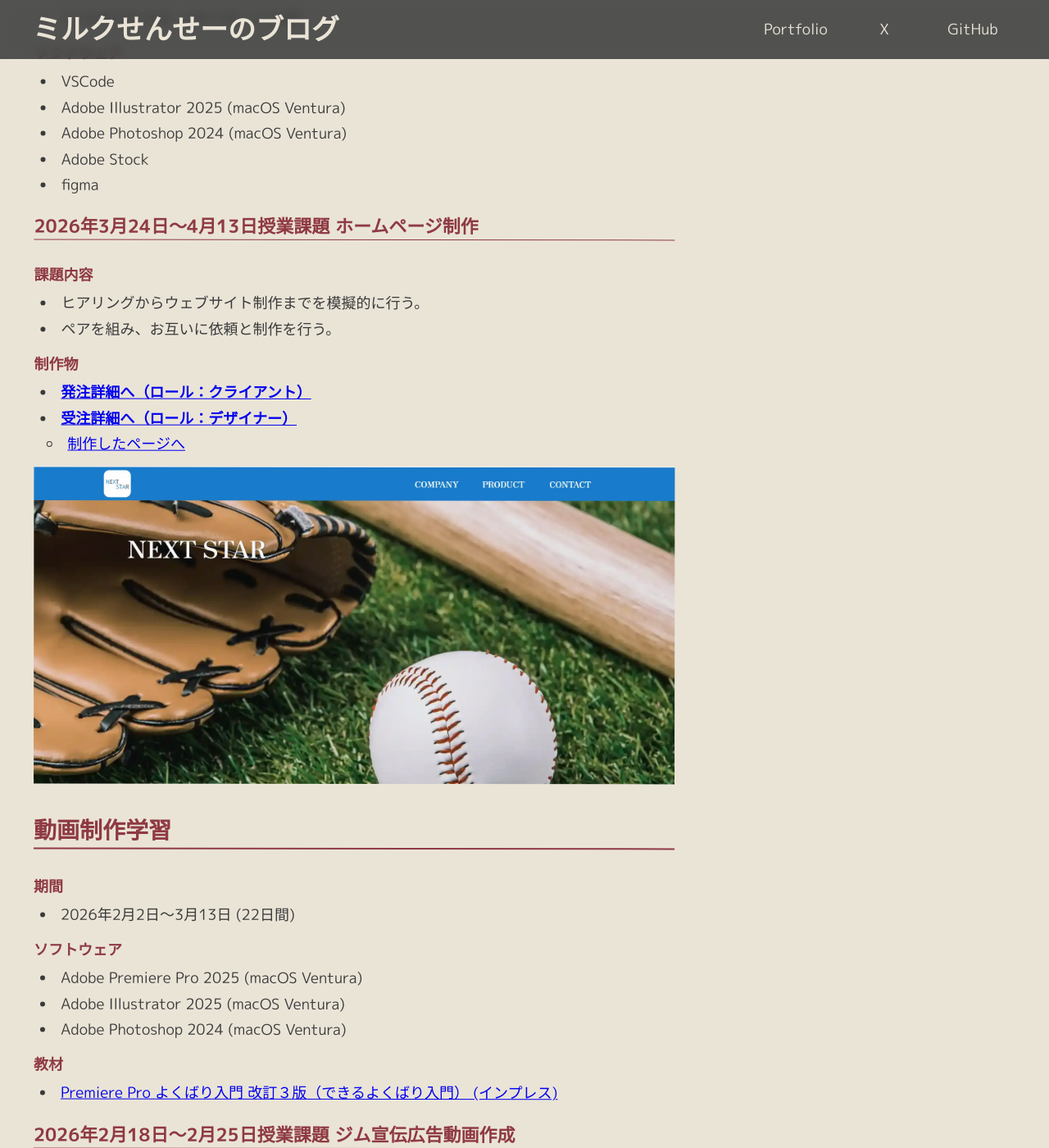
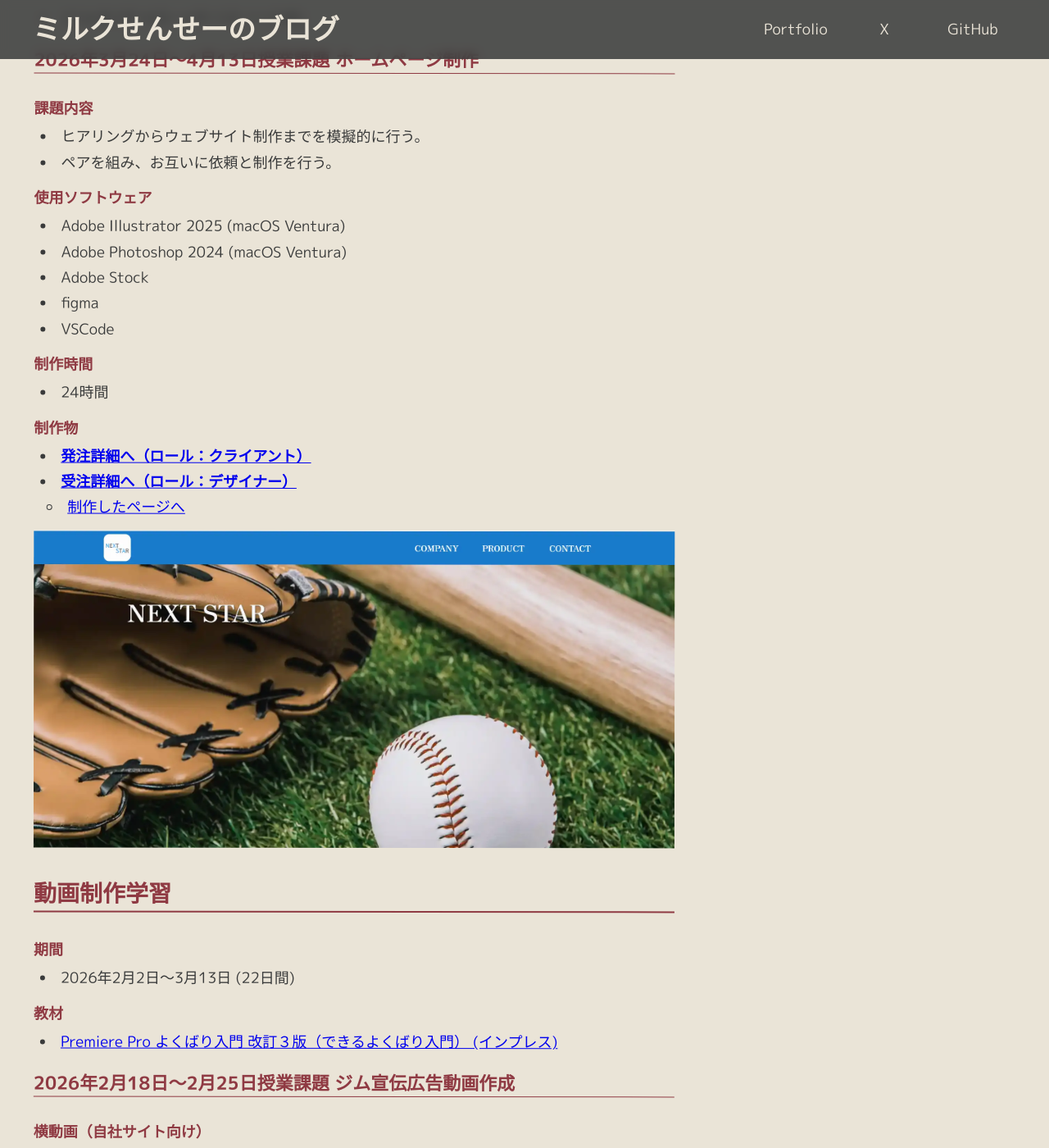
Before and after one commit to Oxmilch/blog, a Jekyll site: the page built from portfolio/vacational-school-2025-design.md, in a window 1280 px wide and 1400 px high, scrolled down 1166 px. Shown: the whole window at 82% size. Built offline with Jekyll 4.4.1, drawn with Linux system fonts in a browser that asks for light colours; some web fonts are replaced; some of the changed text lies outside the part shown.

```diff
--- a/portfolio/vacational-school-2025-design.md
+++ b/portfolio/vacational-school-2025-design.md
@@ -1,8 +1,8 @@
 ---
 sitemap: false
 layout: page
-title: "デザイン(職業訓練校) - ポートフォリオ"
-description: "デザイン(職業訓練校) - ポートフォリオ"
+title: "デザイン（職業訓練校） - ポートフォリオ"
+description: "デザイン（職業訓練校） - ポートフォリオ"
 tags: [Adobe Illustrator, Adobe Photoshop, Adobe PremierePro, figma, VSCode]
 date: 2025-11-21
 update: 2026-04-13
@@ -50,17 +50,20 @@
 #### 期間
 - 2026年3月18日～4月13日 (11日間)
 
-#### ソフトウェア
-- VSCode
+### 2026年3月24日～4月13日授業課題 ホームページ制作
+#### 課題内容
+- ヒアリングからウェブサイト制作までを模擬的に行う。
+- ペアを組み、お互いに依頼と制作を行う。
+
+#### 使用ソフトウェア
 - Adobe Illustrator 2025 (macOS Ventura)
 - Adobe Photoshop 2024 (macOS Ventura)
 - Adobe Stock
 - figma
+- VSCode
 
-### 2026年3月24日～4月13日授業課題 ホームページ制作
-#### 課題内容
-- ヒアリングからウェブサイト制作までを模擬的に行う。
-- ペアを組み、お互いに依頼と制作を行う。
+#### 制作時間
+- 24時間
 
 #### 制作物
 - [**発注詳細へ（ロール：クライアント）**](/blog/portfolio/assignment260324/request-work.html)
@@ -80,11 +83,6 @@
 ## 動画制作学習
 #### 期間
 - 2026年2月2日～3月13日 (22日間)
-
-#### ソフトウェア
-- Adobe Premiere Pro 2025 (macOS Ventura)
-- Adobe Illustrator 2025 (macOS Ventura)
-- Adobe Photoshop 2024 (macOS Ventura)
 
 #### 教材
 - [Premiere Pro よくばり入門 改訂３版（できるよくばり入門） (インプレス)](https://book.impress.co.jp/books/1125101035)
@@ -236,9 +234,6 @@
 #### 期間
 - 2025年12月25日～2026年1月27日（15日間）
 
-#### ソフトウェア
-- VSCode
-- figma
 #### 教材
 - [1冊ですべて身につくHTML & CSSとWebデザイン入門講座 第2版 (SBCreative)](https://www.sbcr.jp/product/4815618469/)
 
@@ -327,10 +322,6 @@
 ## コンテンツ制作学習
 #### 期間
 - 2025年12月2日～12月25日（16日間）
-
-#### ソフトウェア
-- Adobe Illustrator 2025 (macOS Ventura)
-- Adobe Photoshop 2024 (macOS Ventura)
 
 #### 教材
 - [世界一わかりやすいIllustrator & Photoshop 操作とデザインの教科書 改定4版 (技術評論社)](https://gihyo.jp/book/2025/978-4-297-14628-3)
```
Also changed, not shown: other parts of portfolio/vacational-school-2025-design.md (+11 -8 lines), about.md (added, +9 -0 lines), portfolio/assignment260324/client-work.md (+9 -8 lines), portfolio/vacational-school-2025-detail.md (+1 -1 lines).
